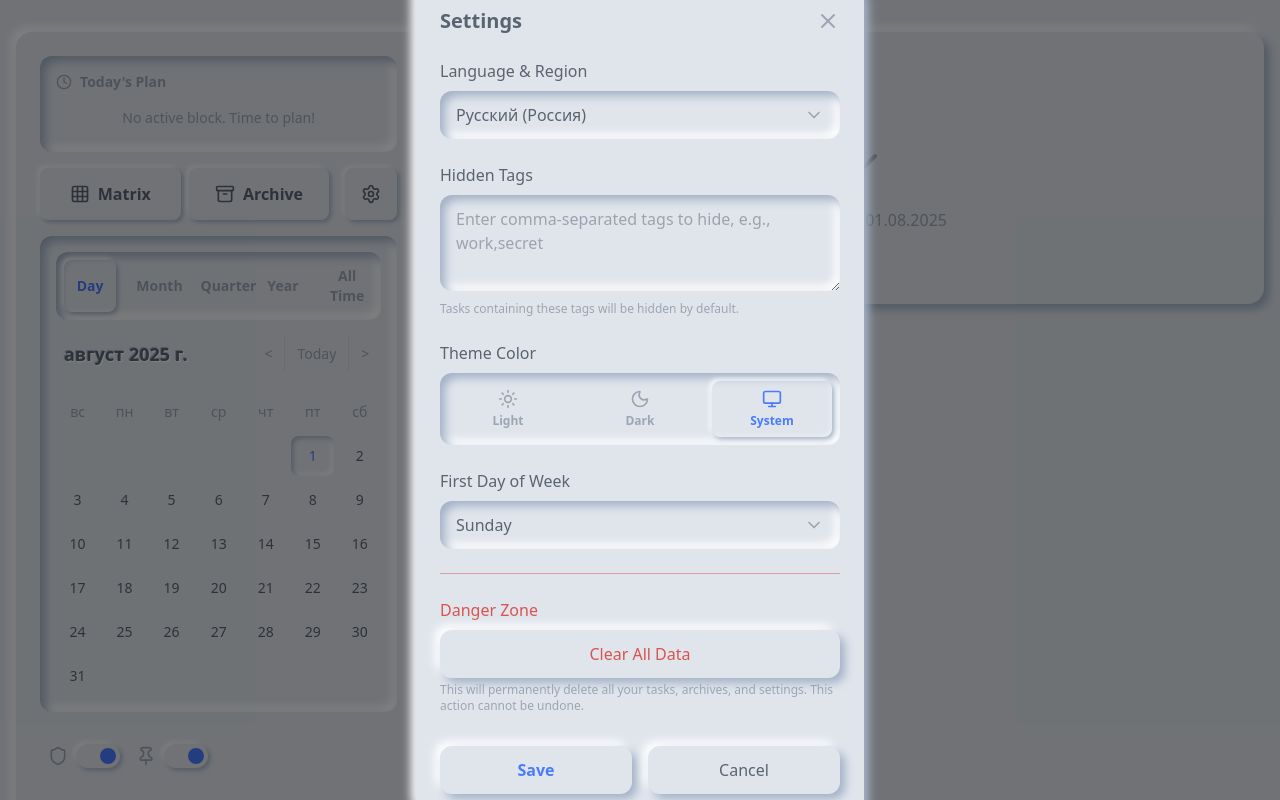
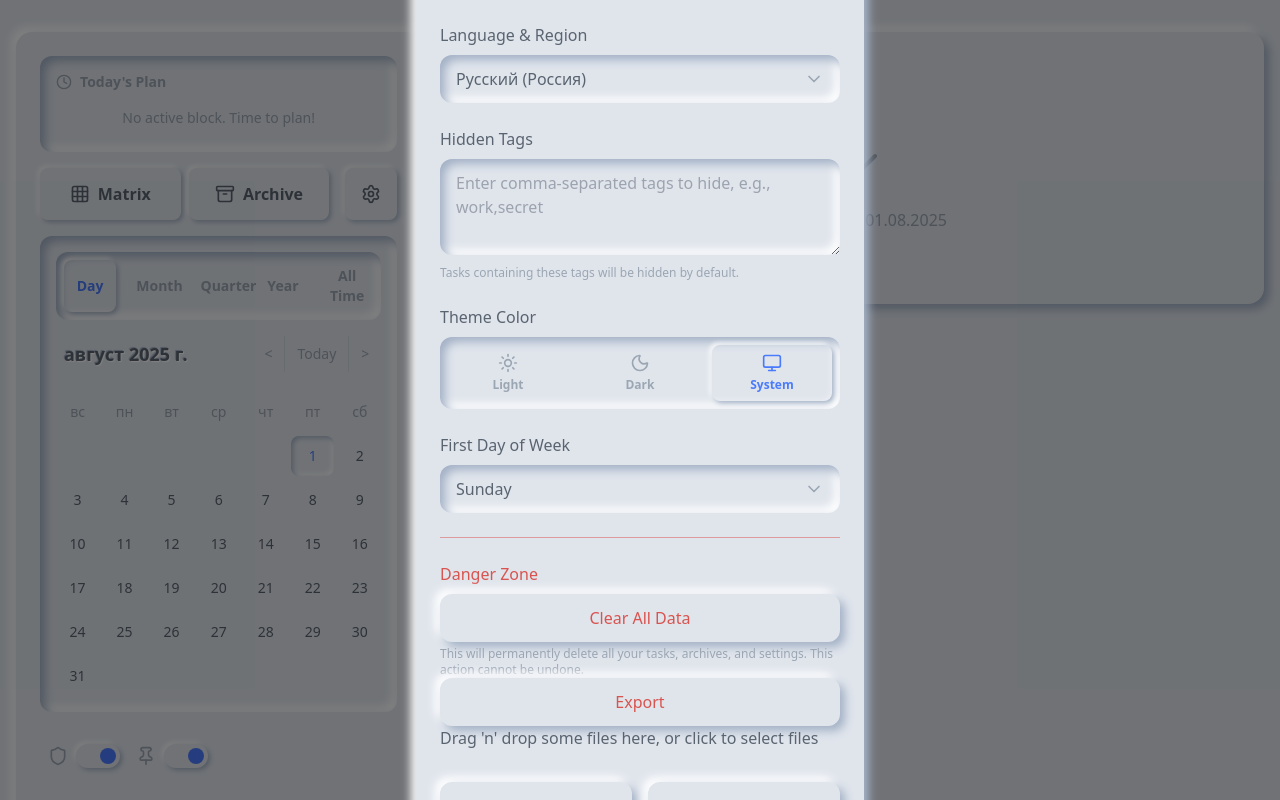
Before and after one commit to mit-73/todos, a React (Vite) app: page / in a window 1280 px wide. Both pictures are taken after a click on the button 371 px from the left and 194 px from the top of the page. Shown: the top 800 px of the page. Built offline with nearby package versions, Linux system fonts and the light colour scheme.

Commit message:
Add import/export

```diff
--- a/package.json
+++ b/package.json
@@ -14,7 +14,8 @@
   "dependencies": {
     "lucide-react": "^0.525.0",
     "react": "^19.1.0",
-    "react-dom": "^19.1.0"
+    "react-dom": "^19.1.0",
+    "react-dropzone": "^14.2.6"
   },
   "devDependencies": {
     "@eslint/js": "^9.30.1",
--- a/src/App.jsx
+++ b/src/App.jsx
@@ -1,5 +1,6 @@
-import React, { useState, useEffect, useRef } from 'react';
+import React, { useState, useEffect, useRef, useCallback } from 'react';
 import { Plus, Trash2, Check, Pin, PinOff, Archive, List, Send, Shield, Settings, X, Eye, EyeOff, LoaderCircle, Star, Grid, Flame, Clock, Edit3, ChevronLeft, Play, Square, Coffee, Sun, Moon, Monitor, ChevronDown } from 'lucide-react';
+import { useDropzone } from 'react-dropzone'
 
 const MiniPomodoroTimer = ({ pomodoro, onReset }) => {
   const { timeLeft, duration, mode } = pomodoro;
@@ -499,6 +500,120 @@ function App() {
       };
     });
   };
+
+  function ImportDropzone() {
+    const onDrop = useCallback((acceptedFiles) => {
+      acceptedFiles.forEach((file) => {
+        const reader = new FileReader()
+
+        reader.onabort = () => console.log('file reading was aborted')
+        reader.onerror = () => console.log('file reading has failed')
+        reader.onload = () => {
+          const binaryStr = reader.result
+          importAllToDB(binaryStr)
+        }
+        reader.readAsArrayBuffer(file)
+      })
+
+    }, [])
+    const { getRootProps, getInputProps } = useDropzone({ onDrop })
+
+    return (
+      <div {...getRootProps()}>
+        <input {...getInputProps()} />
+        <p>Drag 'n' drop some files here, or click to select files</p>
+      </div>
+    )
+  }
+
+  // import all tasks, settings, and planner data from JSON
+  const importAllToDB = (json) => {
+    if (!db) return;
+    try {
+      const data = JSON.parse(json);
+      if (data.tasks && Array.isArray(data.tasks)) {
+        data.tasks.forEach(task => saveTaskToDB(task, 'tasks'));
+        setTasks(data.tasks);
+      }
+      if (data.archived && Array.isArray(data.archived)) {
+        data.archived.forEach(task => saveTaskToDB(task, 'archived'));
+        setArchivedTasks(data.archived);
+      }
+      if (data.settings && typeof data.settings === 'object') {
+        Object.entries(data.settings).forEach(([key, value]) => saveSetting(key, value));
+        loadSettings(db); // Reload settings to update state
+      }
+      if (data.plannerBlocks && Array.isArray(data.plannerBlocks)) {
+        data.plannerBlocks.forEach(block => savePlannerBlockToDB(block));
+        setPlannerBlocks(data.plannerBlocks);
+      }
+      if (data.plannerSettings && typeof data.plannerSettings === 'object') {
+        Object.entries(data.plannerSettings).forEach(([key, value]) => {
+          if (key === 'workTime') {
+            savePlannerSettingsToDB(value);
+            setWorkSettings(value);
+          }
+        });
+      }
+      alert('Import successful!');
+    } catch (error) {
+      console.error('Error importing data:', error);
+      alert('Error importing data. Check console for details.');
+    }
+  }
+
+  const exportAllFromDB = () => {
+    if (!db) return;
+    const exportData = {};
+    const transaction = db.transaction(['tasks', 'archived', 'settings', 'plannerBlocks', 'plannerSettings'], 'readonly');
+    const taskStore = transaction.objectStore('tasks');
+    const archivedStore = transaction.objectStore('archived');
+    const settingsStore = transaction.objectStore('settings');
+    const plannerBlocksStore = transaction.objectStore('plannerBlocks');
+    const plannerSettingsStore = transaction.objectStore('plannerSettings');
+    const taskRequest = taskStore.getAll();
+    const archivedRequest = archivedStore.getAll();
+    const settingsRequest = settingsStore.getAll();
+    const plannerBlocksRequest = plannerBlocksStore.getAll();
+    const plannerSettingsRequest = plannerSettingsStore.getAll();
+
+    taskRequest.onsuccess = () => {
+      exportData.tasks = taskRequest.result || [];
+    };
+
+    archivedRequest.onsuccess = () => {
+      exportData.archived = archivedRequest.result || [];
+    };
+
+    settingsRequest.onsuccess = () => {
+      exportData.settings = {};
+      (settingsRequest.result || []).forEach(item => {
+        exportData.settings[item.id] = item.value;
+      });
+    };
+
+    plannerBlocksRequest.onsuccess = () => {
+      exportData.plannerBlocks = plannerBlocksRequest.result || [];
+    };
+
+    plannerSettingsRequest.onsuccess = () => {
+      exportData.plannerSettings = {};
+      (plannerSettingsRequest.result || []).forEach(item => {
+        exportData.plannerSettings[item.id] = item.value;
+      });
+    };
+
+    const dataStr = JSON.stringify(exportData, null, 2);
+    const blob = new Blob([dataStr], { type: 'application/json' });
+    const url = URL.createObjectURL(blob);
+    const a = document.createElement('a');
+    a.href = url;
+    a.download = 'task_manager_export.json';
+    document.body.appendChild(a);
+    a.click();
+    document.body.removeChild(a);
+    URL.revokeObjectURL(url);
+  }
 
   // Save task to IndexedDB
   const saveTaskToDB = (task, storeName = 'tasks') => {
@@ -2065,6 +2180,13 @@ function App() {
                   <p className="text-xs text-light-text-muted dark:text-dark-text-muted mt-1">
                     This will permanently delete all your tasks, archives, and settings. This action cannot be undone.
                   </p>
+                  <button
+                    onClick={exportAllFromDB}
+                    className="w-full px-4 py-3 rounded-xl text-light-danger dark:text-dark-danger shadow-neumorphic-outset dark:shadow-neumorphic-outset-dark active:shadow-neumorphic-inset active:dark:shadow-neumorphic-inset-dark transition-all"
+                  >
+                    Export
+                  </button>
+                  <ImportDropzone />
                 </div>
               </div>
 
```
